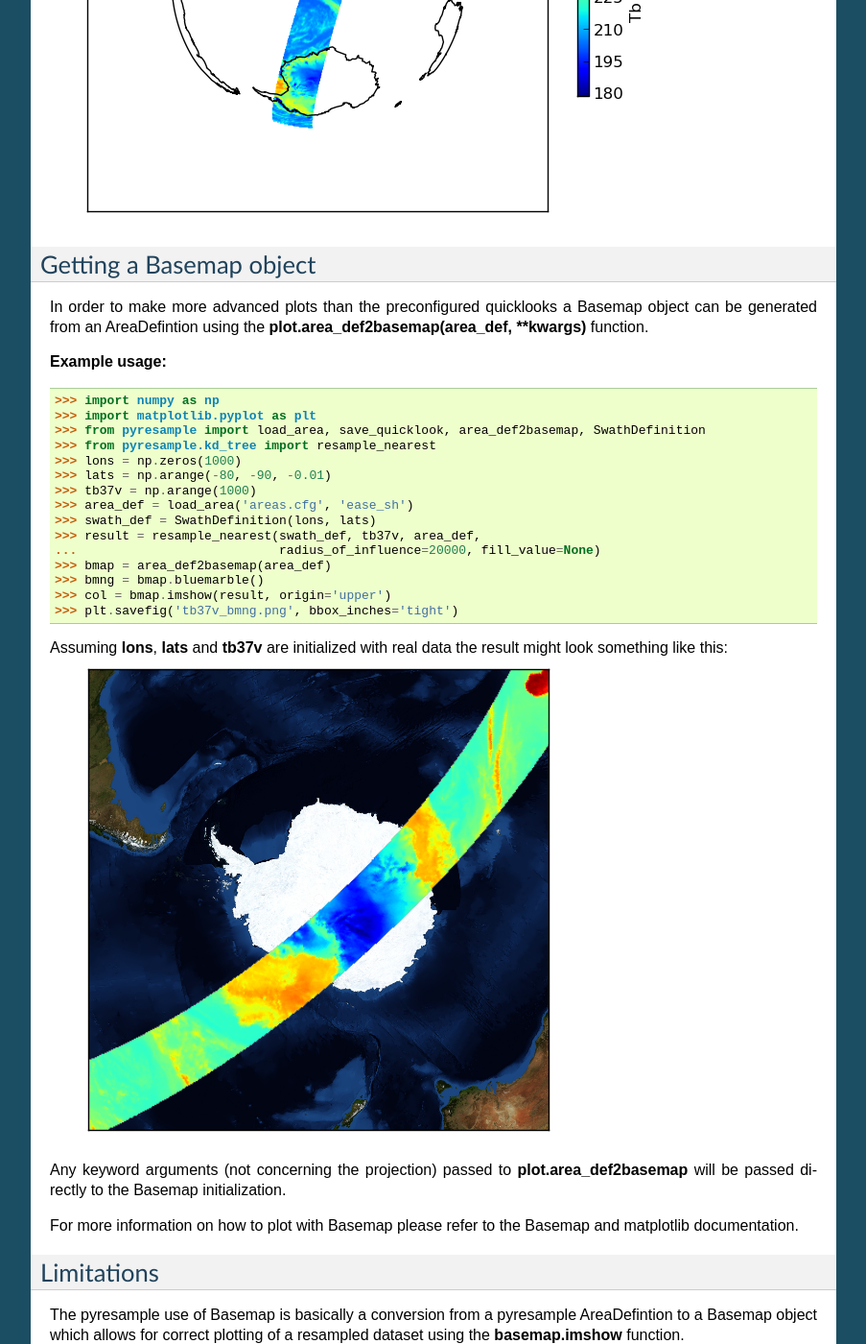
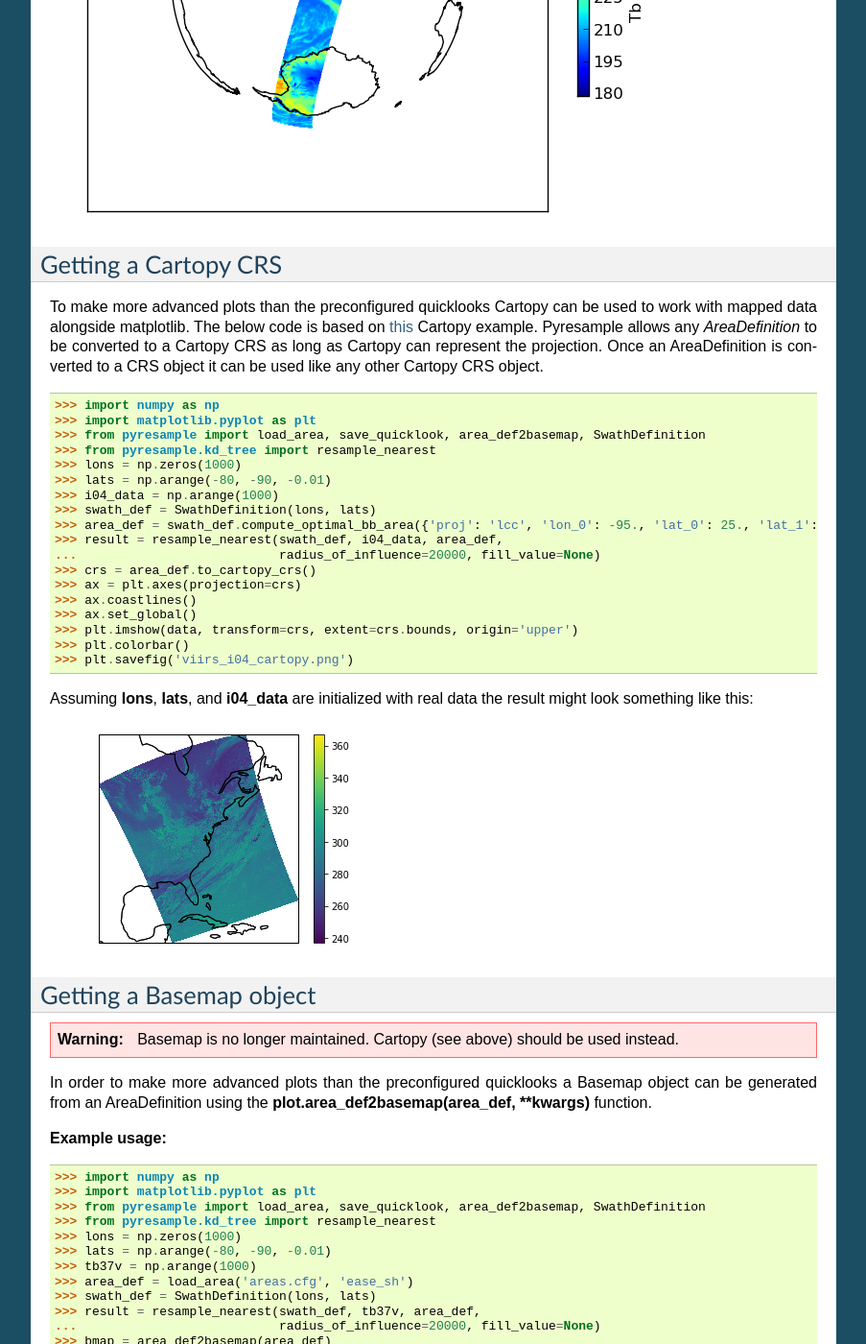
Before and after one commit to pytroll/pyresample, a Sphinx documentation site: the page built from docs/source/plot.rst, in a window 1280 px wide and 1400 px high, scrolled down 2651 px. Shown: the whole window at 96% size, without its empty margins (198-1101 px from the left). Built offline with Sphinx 7.4.7, drawn with Linux system fonts in a browser that asks for light colours; some of the changed text lies outside the part shown.

Commit message:
Update documentation to include cartopy example

```diff
--- a/docs/source/plot.rst
+++ b/docs/source/plot.rst
@@ -1,8 +1,10 @@
 .. _plot:
 
-Plotting with pyresample and Basemap
+Plotting with pyresample and Cartopy
 ====================================
-Pyresample supports basic integration with Basemap (http://matplotlib.sourceforge.net/basemap).
+
+Pyresample supports basic integration with Cartopy
+(http://scitools.org.uk/cartopy/).
 
 Displaying data quickly
 -----------------------
@@ -97,10 +99,52 @@ Assuming **lons**, **lats** and **tb37v** are initialized with real data the res
   .. image:: _static/images/tb37v_ortho.png
 
 
+Getting a Cartopy CRS
+---------------------
+
+To make more advanced plots than the preconfigured quicklooks Cartopy can be
+used to work with mapped data alongside matplotlib. The below code is based
+on
+`this <http://scitools.org.uk/cartopy/docs/v0.16/gallery/geostationary.html>`_
+Cartopy example. Pyresample allows any `AreaDefinition` to be converted to a
+Cartopy CRS as long as Cartopy can represent the projection. Once an
+AreaDefinition is converted to a CRS object it can be used like any other
+Cartopy CRS object.
+
+ >>> import numpy as np
+ >>> import matplotlib.pyplot as plt
+ >>> from pyresample import load_area, save_quicklook, area_def2basemap, SwathDefinition
+ >>> from pyresample.kd_tree import resample_nearest
+ >>> lons = np.zeros(1000)
+ >>> lats = np.arange(-80, -90, -0.01)
+ >>> i04_data = np.arange(1000)
+ >>> swath_def = SwathDefinition(lons, lats)
+ >>> area_def = swath_def.compute_optimal_bb_area({'proj': 'lcc', 'lon_0': -95., 'lat_0': 25., 'lat_1': 25., 'lat_2': 25.})
+ >>> result = resample_nearest(swath_def, i04_data, area_def,
+ ...                           radius_of_influence=20000, fill_value=None)
+ >>> crs = area_def.to_cartopy_crs()
+ >>> ax = plt.axes(projection=crs)
+ >>> ax.coastlines()
+ >>> ax.set_global()
+ >>> plt.imshow(data, transform=crs, extent=crs.bounds, origin='upper')
+ >>> plt.colorbar()
+ >>> plt.savefig('viirs_i04_cartopy.png')
+
+Assuming **lons**, **lats**, and **i04_data** are initialized with real data
+the result might look something like this:
+
+  .. image:: _static/images/viirs_i04_cartopy.png
+
 Getting a Basemap object
 ------------------------
+
+.. warning::
+
+    Basemap is no longer maintained. Cartopy (see above) should be used
+    instead.
+
 In order to make more advanced plots than the preconfigured quicklooks a Basemap object can be generated from an
-AreaDefintion using the **plot.area_def2basemap(area_def, **kwargs)** function.
+AreaDefinition using the **plot.area_def2basemap(area_def, **kwargs)** function.
 
 **Example usage:**
 
@@ -129,17 +173,3 @@ Any keyword arguments (not concerning the projection) passed to **plot.area_def2
 directly to the Basemap initialization.
 
 For more information on how to plot with Basemap please refer to the Basemap and matplotlib documentation.
-
-Limitations
------------
-The pyresample use of Basemap is basically a conversion from a pyresample AreaDefintion to a Basemap object
-which allows for correct plotting of a resampled dataset using the **basemap.imshow** function.
-
-Currently only the following set of Proj.4 arguments can be interpreted in the conversion:
-{'proj', 'a', 'b', 'ellps', 'lon_0', 'lat_0', 'lon_1', 'lat_1', 'lon_2', 'lat_2', 'lat_ts'}
-
-Any other Proj.4 parameters will be ignored.
-If the ellipsoid is not defined in terms of 'ellps', 'a' or ('a', 'b') it will default to WGS84.
-
-The xsize and ysize in an AreaDefinition will only be used during resampling when the image data for use in
-**basemap.imshow** is created. The actual size and shape of the final plot is handled by matplotlib.
```
Also changed, not shown: docs/source/_static/images/viirs_i04_cartopy.png (added).
